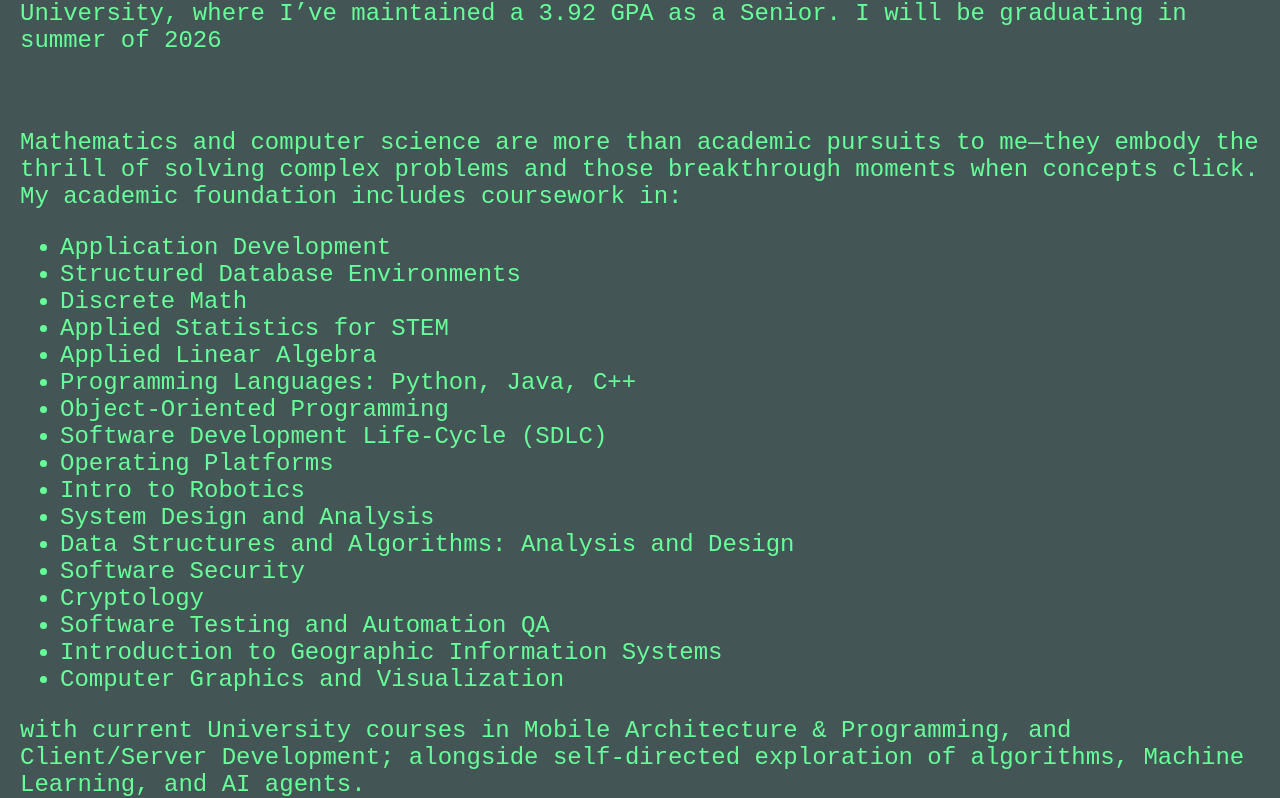
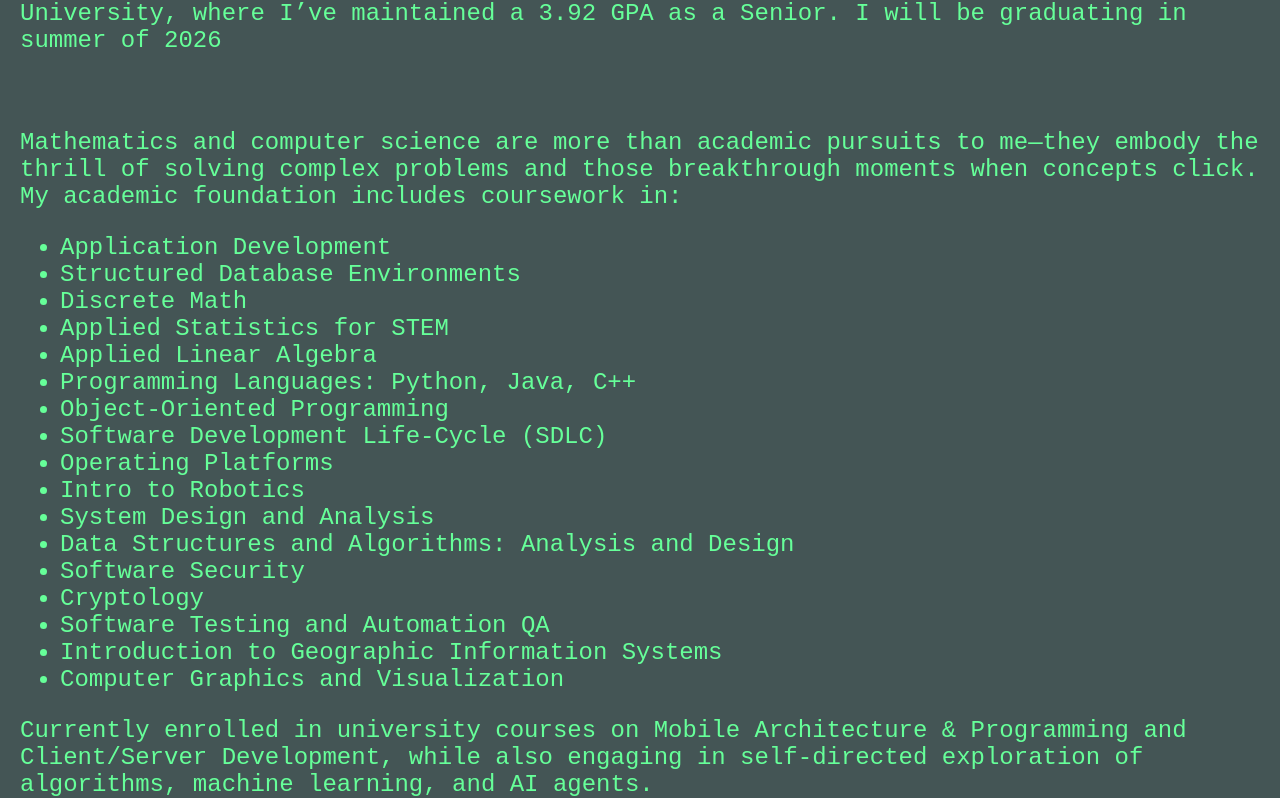
Before and after one commit to navesm/portfolio-pro, a React (Create React App) app: page / in a window 1280 px wide. Shown: the part 1282-2080 px from the top of the page. Built offline with nearby package versions, Linux system fonts and the light colour scheme; a web font is replaced by a local one.

Commit message:
updated about phrasing

```diff
--- a/src/components/about/About.jsx
+++ b/src/components/about/About.jsx
@@ -57,8 +57,7 @@ function About() {
           <li>Introduction to Geographic Information Systems</li>
           <li>Computer Graphics and Visualization</li>
         </ul>
-        with current University courses in Mobile Architecture & Programming, and Client/Server Development;
-        alongside self-directed exploration of algorithms, Machine Learning, and AI agents.
+        Currently enrolled in university courses on Mobile Architecture & Programming and Client/Server Development, while also engaging in self-directed exploration of algorithms, machine learning, and AI agents.
       </p>
       <br></br>
       <p>My portfolio below reflects my technical skills, passion for continuous growth, and commitment to solving real-world problems while creating value for communities.
```
